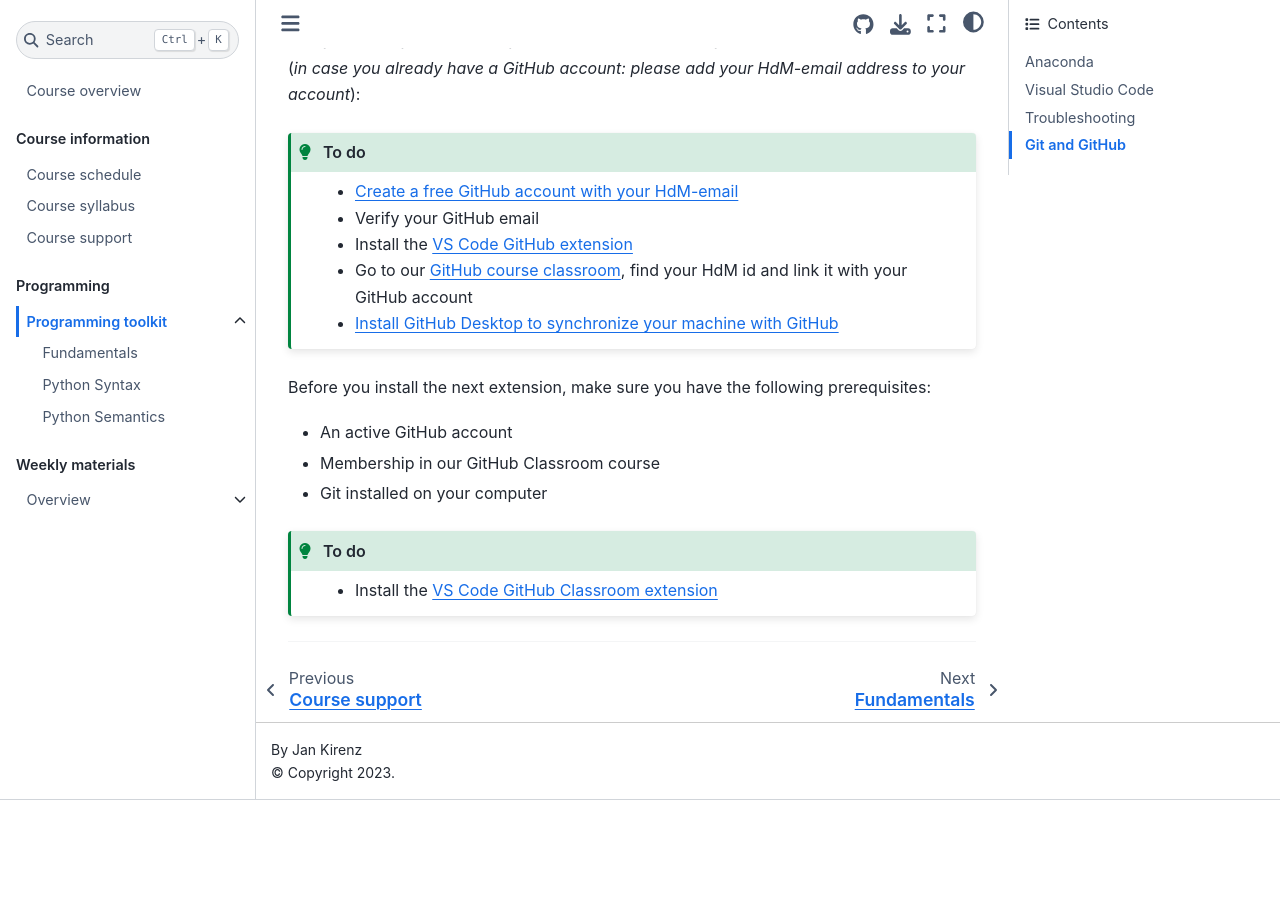
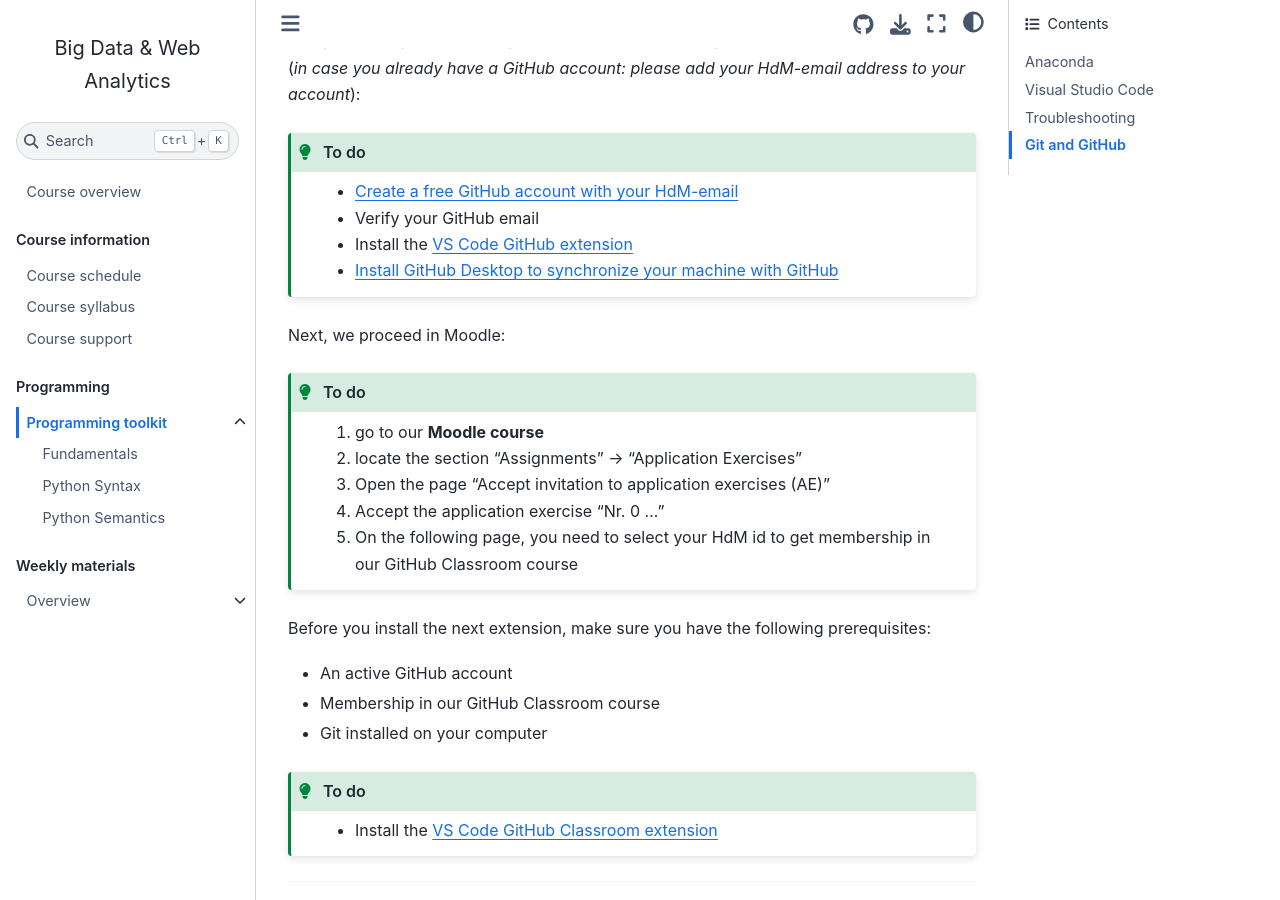
Before and after one commit to om2-ws22/website, a Jupyter Book: the page built from docs/programming-toolkit.md, in a window 1280 px wide and 900 px high, scrolled down 6489 px. Built offline with Jupyter Book 1.0.4 settings and Sphinx 7.4.7 and the Sphinx Book theme 1.1.4, drawn with Linux system fonts in a browser that asks for light colours; comment, search, counter and statistics services are not loaded; before the commit the page ends 7289 px from its top, so only the background shows below that; some of the changed text lies outside the part shown.

Commit message:
Update programming-toolkit.md

````diff
--- a/docs/programming-toolkit.md
+++ b/docs/programming-toolkit.md
@@ -199,7 +199,7 @@
 :class: tip
 - [Jupyter extension](https://marketplace.visualstudio.com/items?itemName=ms-toolsai.jupyter)
 ```
-Now **close and restart** VS Code.
+Now close and restart VS Code.
 
 Open a Juptyer Notebook in VS Code:
 
@@ -274,10 +274,21 @@
 - [Create a free GitHub account with your HdM-email](https://github.com/join)
 - Verify your GitHub email
 - Install the [VS Code GitHub extension](https://code.visualstudio.com/docs/editor/github)
-- Go to our [GitHub course classroom](https://classroom.github.com/classrooms/114360953-om2-ws22/roster), find your HdM id and link it with your GitHub account
 - [Install GitHub Desktop to synchronize your machine with GitHub](https://desktop.github.com/)
 ```
 
+Next, we proceed in Moodle:
+
+```{admonition} To do
+:class: tip
+
+1. go to our **Moodle course**
+2. locate the section "Assignments" -> "Application Exercises"
+3. Open the page "Accept invitation to application exercises (AE)"
+4. Accept the application exercise "Nr. 0 ..."
+5. On the following page, you need to select your HdM id to get membership in our GitHub Classroom course
+
+```
 
 Before you install the next extension, make sure you have the following prerequisites:
 
@@ -293,16 +304,4 @@
 ```
 
 
-<!--
-If you do not have any repositories associated with **GitHub Desktop**, you will see a "Let's get started!" view, where you can choose to create and clone a tutorial repository, clone an existing repository from the Internet, create a new repository, or add an existing repository from your hard drive.
-
-![](https://docs.github.com/assets/cb-67627/images/help/desktop/lets-get-started.png)
-
-If you already accepted the invitation to the first application exercise, you can:
-
-- select this repo (it will be shown in the right box)
-- choose the folder `big_data` to install it to (we created this folder in [this step](create-folder))
-
--->
-
 ---
````
